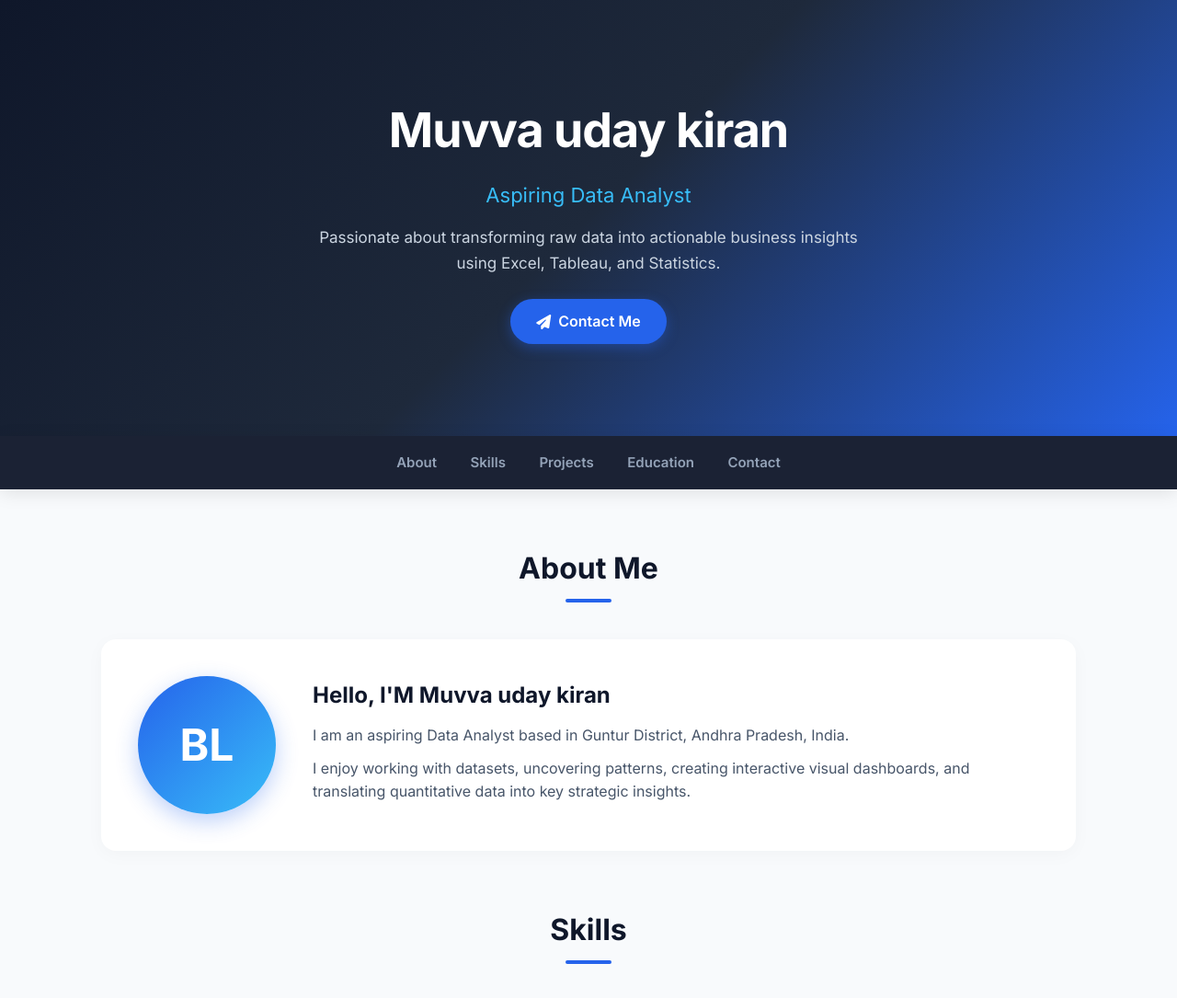
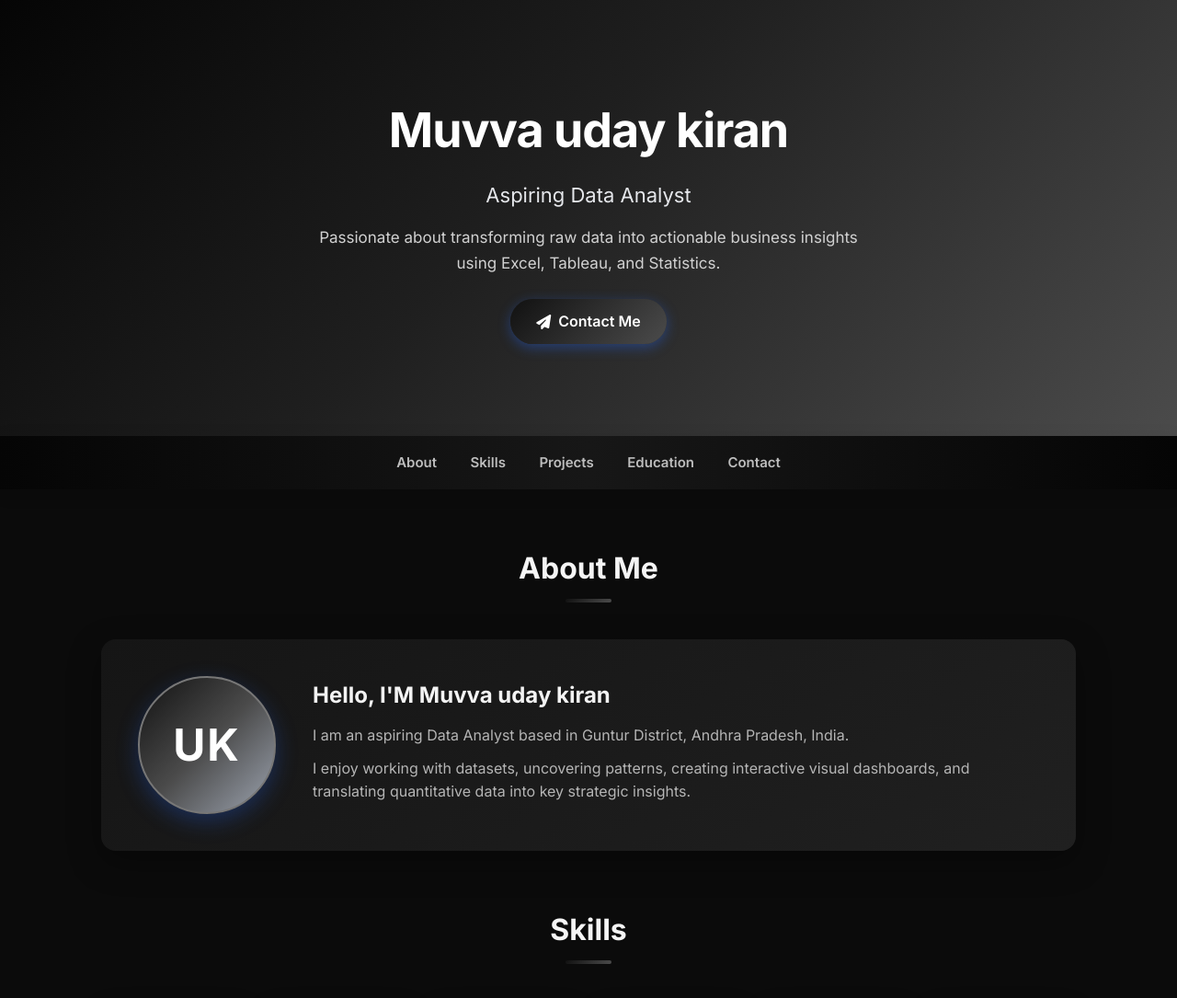
Before and after one commit to Uday6790/portfolio, a plain HTML site: page index.html in a window 1280 px wide. Shown: the top 1085 px of the page at 92% size. Drawn offline with Linux system fonts and the light colour scheme.

Commit message:
Revamp portfolio website theme to black and grey
Updated the theme of the portfolio website to a black and grey premium style, including changes to colors, backgrounds, and hover effects.

```diff
--- a/index.html
+++ b/index.html
@@ -10,14 +10,14 @@
 
 <style>
 :root {
-    --primary: #2563eb;
-    --primary-dark: #1d4ed8;
-    --accent: #38bdf8;
-    --bg: #f8fafc;
-    --card-bg: #ffffff;
-    --text-main: #0f172a;
-    --text-muted: #475569;
-    --nav-bg: #0f172a;
+    --primary: #9ca3af;
+    --primary-dark: #6b7280;
+    --accent: #e5e7eb;
+    --bg: #0b0b0b;
+    --card-bg: #171717;
+    --text-main: #f5f5f5;
+    --text-muted: #b5b5b5;
+    --nav-bg: #050505;
 }
 
 * {
@@ -36,7 +36,7 @@ body {
 
 /* Header Section */
 header {
-    background: linear-gradient(135deg, #0f172a 0%, #1e293b 50%, #2563eb 100%);
+    background: linear-gradient(135deg, #050505 0%, #1f1f1f 45%, #4b4b4b 100%);
     color: white;
     text-align: center;
     padding: 100px 20px;
@@ -60,7 +60,7 @@ header h3 {
 header p {
     max-width: 600px;
     margin: 15px auto 25px auto;
-    color: #cbd5e1;
+    color: #d1d1d1;
     font-size: 17px;
 }
 
@@ -69,7 +69,7 @@ header p {
     align-items: center;
     gap: 8px;
     padding: 12px 28px;
-    background: var(--primary);
+    background: linear-gradient(135deg, #111111, #4b4b4b);
     color: white;
     text-decoration: none;
     border-radius: 50px;
@@ -79,7 +79,7 @@ header p {
 }
 
 .btn:hover {
-    background: var(--primary-dark);
+    background: linear-gradient(135deg, #444444, #999999);
     transform: translateY(-2px);
     box-shadow: 0 6px 20px rgba(37, 99, 235, 0.6);
 }
@@ -97,7 +97,7 @@ nav {
 }
 
 nav a {
-    color: #94a3b8;
+    color: #bdbdbd;
     text-decoration: none;
     margin: 0 16px;
     font-weight: 600;
@@ -130,7 +130,7 @@ section {
     display: block;
     width: 50px;
     height: 4px;
-    background: var(--primary);
+    background: linear-gradient(135deg, #111111, #4b4b4b);
     margin: 8px auto 0 auto;
     border-radius: 2px;
 }
@@ -145,14 +145,14 @@ section {
     background: var(--card-bg);
     padding: 40px;
     border-radius: 16px;
-    box-shadow: 0 4px 20px rgba(0,0,0,0.03);
+    box-shadow: 0 12px 35px rgba(0,0,0,0.35);
 }
 
 .profile {
     width: 150px;
     height: 150px;
     border-radius: 50%;
-    background: linear-gradient(135deg, var(--primary), var(--accent));
+    background: linear-gradient(135deg, #111111, #4b4b4b, #9ca3af);
     color: white;
     display: flex;
     align-items: center;
@@ -189,8 +189,8 @@ section {
     padding: 24px;
     text-align: center;
     border-radius: 12px;
-    box-shadow: 0 4px 12px rgba(0,0,0,0.03);
-    border: 1px solid #e2e8f0;
+    box-shadow: 0 10px 25px rgba(0,0,0,0.30);
+    border: 1px solid #333333;
     font-weight: 600;
     transition: all 0.3s ease;
 }
@@ -205,7 +205,7 @@ section {
 
 .skill-card:hover {
     transform: translateY(-5px);
-    background: var(--primary);
+    background: linear-gradient(135deg, #111111, #4b4b4b);
     color: white;
     border-color: var(--primary);
 }
@@ -225,8 +225,8 @@ section {
     background: var(--card-bg);
     padding: 30px;
     border-radius: 16px;
-    box-shadow: 0 4px 16px rgba(0,0,0,0.04);
-    border: 1px solid #e2e8f0;
+    box-shadow: 0 10px 30px rgba(0,0,0,0.30);
+    border: 1px solid #333333;
     transition: transform 0.3s ease, box-shadow 0.3s ease;
 }
 
@@ -250,7 +250,7 @@ section {
 .table-wrapper {
     overflow-x: auto;
     border-radius: 12px;
-    box-shadow: 0 4px 16px rgba(0,0,0,0.04);
+    box-shadow: 0 10px 30px rgba(0,0,0,0.30);
 }
 
 table {
@@ -262,7 +262,7 @@ table {
 
 th, td {
     padding: 18px 24px;
-    border-bottom: 1px solid #e2e8f0;
+    border-bottom: 1px solid #333333;
 }
 
 th {
@@ -280,7 +280,7 @@ tr:last-child td {
     background: var(--card-bg);
     padding: 35px;
     border-radius: 16px;
-    box-shadow: 0 4px 16px rgba(0,0,0,0.04);
+    box-shadow: 0 10px 30px rgba(0,0,0,0.30);
     display: grid;
     grid-template-columns: repeat(auto-fit, minmax(240px, 1fr));
     gap: 20px;
@@ -296,7 +296,7 @@ tr:last-child td {
 .contact-item i {
     font-size: 20px;
     color: var(--primary);
-    background: #eff6ff;
+    background: #262626;
     padding: 12px;
     border-radius: 50%;
 }
@@ -313,12 +313,61 @@ tr:last-child td {
 /* Footer */
 footer {
     background: var(--nav-bg);
-    color: #94a3b8;
+    color: #bdbdbd;
     text-align: center;
     padding: 30px 20px;
     margin-top: 80px;
     font-size: 14px;
 }
+
+/* Black & Grey Premium Theme */
+.about,
+.card,
+.skill-card,
+.contact-box,
+table {
+    background: linear-gradient(145deg, #151515, #202020);
+}
+
+.about-text h3,
+.card h3 {
+    color: #f3f3f3;
+}
+
+.section-title {
+    color: #f5f5f5;
+}
+
+.skill-card,
+.card,
+.contact-box,
+.table-wrapper {
+    border-color: #303030;
+}
+
+.about:hover,
+.card:hover,
+.skill-card:hover {
+    border-color: #555555;
+}
+
+.profile {
+    border: 2px solid #777777;
+    letter-spacing: 2px;
+}
+
+nav {
+    background: linear-gradient(90deg, #050505, #171717, #050505);
+}
+
+th {
+    background: linear-gradient(90deg, #111111, #3a3a3a);
+}
+
+footer {
+    background: linear-gradient(135deg, #050505, #1c1c1c, #050505);
+}
+
 </style>
 </head>
 
@@ -345,7 +394,7 @@ footer {
 <section id="about">
     <h2 class="section-title">About Me</h2>
     <div class="about">
-        <div class="profile">BL</div>
+        <div class="profile">UK</div>
         <div class="about-text">
             <h3>Hello, I'M Muvva uday kiran</h3>
             <p>
```
